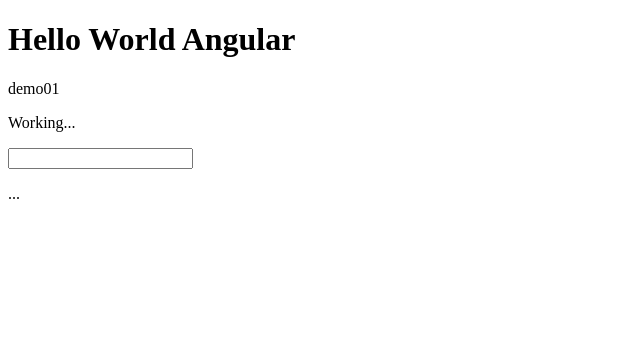
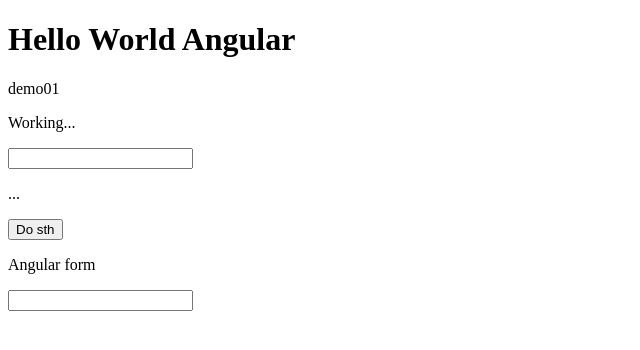
Before and after one commit to SupojPloy/angular-class, an Angular app: page / in a window 1280 px wide. Shown: the top 350 px of the page, without its empty margins (0-640 px from the left). Built offline with nearby package versions, Linux system fonts and the light colour scheme.

Commit message:
Add onclick & ngModel

```diff
--- a/src/app/app.component.html
+++ b/src/app/app.component.html
@@ -3,3 +3,7 @@
 <p>Working...</p>
 <input type="text" (keyup)="onPress($event)" />
 <p>{{result}}</p>
+<button (click)="doSth()">Do sth</button>
+<p>Angular form</p>
+<input type="text" [(ngModel)]="username" name="username" />
+<p>{{username}}</p>
--- a/src/app/app.component.ts
+++ b/src/app/app.component.ts
@@ -7,7 +7,13 @@
 })
 export class AppComponent {
   title = 'demo01';
-  result = "...";
+  result = '...';
+  username = '';
+
+  doSth() {
+    console.log('Clicked ...');
+    this.result = 'Change from clicked !!';
+  }
 
   onPress(event: any) {
     console.log(event.target.value);
--- a/src/app/app.module.ts
+++ b/src/app/app.module.ts
@@ -1,4 +1,5 @@
 import { NgModule } from '@angular/core';
+import { FormsModule } from '@angular/forms';
 import { BrowserModule } from '@angular/platform-browser';
 
 import { AppRoutingModule } from './app-routing.module';
@@ -10,7 +11,8 @@
   ],
   imports: [
     BrowserModule,
-    AppRoutingModule
+    AppRoutingModule,
+    FormsModule
   ],
   providers: [],
   bootstrap: [AppComponent]
```
